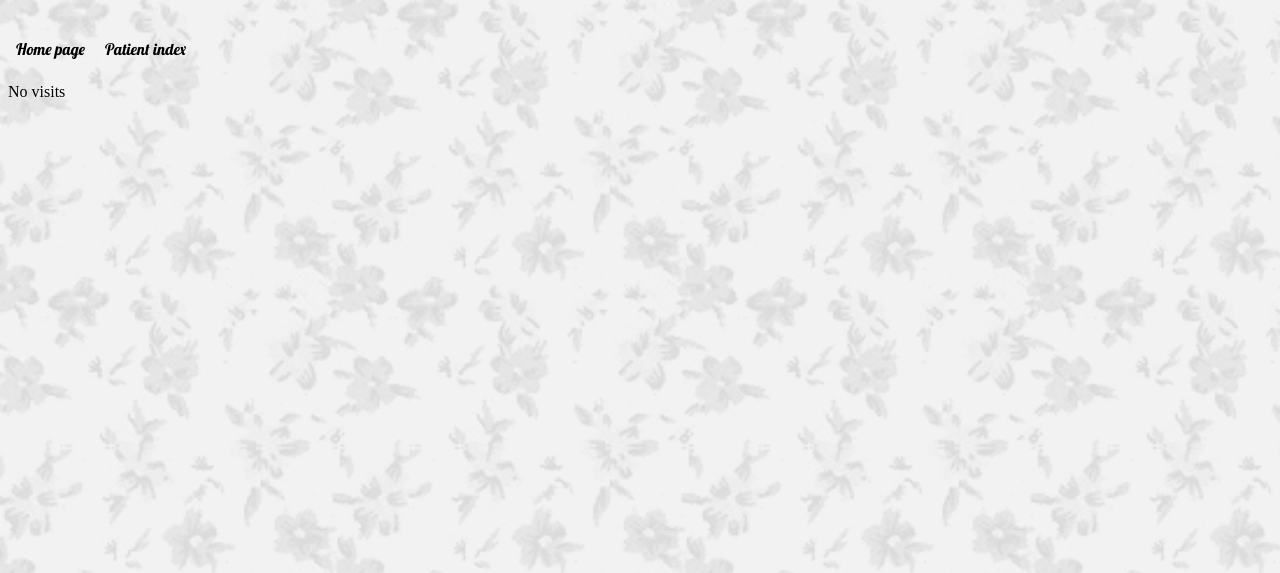
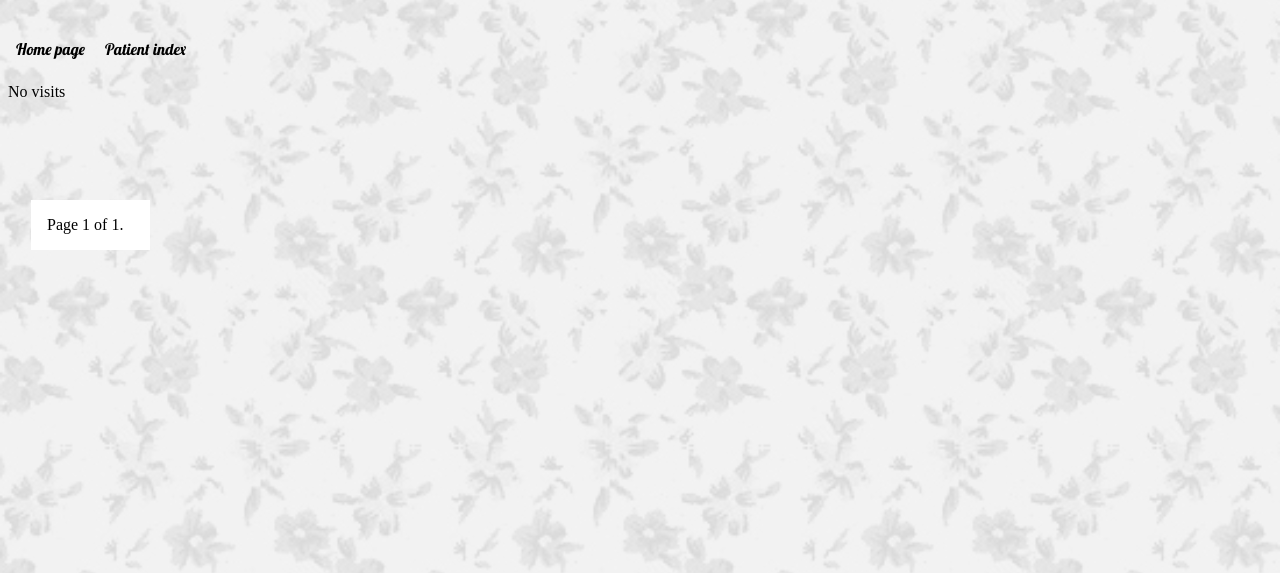
Before and after one commit to fannyhub/MediSmartApp, a Django app: page /MediSmartApp/visit_index/ in a window 1280 px wide. Shown: the part 135-708 px from the top of the page. Run offline with Django 3.2, Linux system fonts and the light colour scheme; data that the repository does not hold is empty.

Commit message:
paginator done

```diff
--- a/MediSmartApp/static/MediSmartApp/style.css
+++ b/MediSmartApp/static/MediSmartApp/style.css
@@ -42,18 +42,24 @@ a.home {
 }
 
 
-table {
+table.index {
     margin-top: 5em;
     margin-left: 5em;
 
 }
 
-table, td {
+table.index, td.index, tr.index {
     border-style: solid;
     border-width: 1px;
     border-color: #777777;
     border-collapse: collapse;
     padding: 1em;
+}
+
+.pagination {
+    border: none;
+    border-collapse: collapse;
+    border-width: 0;
 }
 
 span {
--- a/MediSmartApp/templates/MediSmartApp/patient_index.html
+++ b/MediSmartApp/templates/MediSmartApp/patient_index.html
@@ -18,9 +18,9 @@ Patient index
 <button id="search_btn" class="button">Search a patient</button>
 <table id="selected_patients"></table>
 {%if patients %}
-<table id="all_patients_table">
+<table class="index" id="all_patients_table">
 {% for patient in patients %}
-<tr><td>{{patient.last_name}} {{patient.first_name}}</td> <td><a class="button" href="/MediSmartApp/patient_details/{{patient.id}}/">Details</a></td></tr>
+<tr class="index"><td class="index">{{patient.last_name}} {{patient.first_name}}</td> <td class="index"><a class="button" href="/MediSmartApp/patient_details/{{patient.id}}/">Details</a></td></tr>
 {% endfor %}
 </table>
 {% else %}
--- a/MediSmartApp/templates/MediSmartApp/visit_index.html
+++ b/MediSmartApp/templates/MediSmartApp/visit_index.html
@@ -9,15 +9,38 @@ Visit index
 <a class="button" href="/MediSmartApp/">Home page</a>
 <a class="button" href="/MediSmartApp/patient_index">Patient index</a>
 {%if visits %}
-<table>
+<table class="index">
 {% for v in visits %}
-<tr><td>{{v.visit_date}}</td><td>{{v.patient}}</td> <td><a class="button" href="/MediSmartApp/visit_details/{{v.id}}/">Visit details</a></td></tr>
+<tr class="index"><td class="index">{{v.visit_date}}</td><td class="index">{{v.patient}}</td> <td class="index"><a class="button" href="/MediSmartApp/visit_details/{{v.id}}/">Visit details</a></td></tr>
 {% endfor %}
 </table>
 {% else %}
 <p>No visits</p>
 {%endif %}
 
+<div class="pagination">
+    <table class="step-links">
+        <tr>
+            <td class="pagination">
+        {% if visits.has_previous %}
+            <a class="button" href="?page={{ visits.previous_page_number }}">previous</a>
+        {% endif %}
+            </td>
+            <td>
+        <span class="current">
+            Page {{ visits.number }} of {{ visits.paginator.num_pages }}.
+        </span>
+            </td>
+
+        {% if visits.has_next %}
+            <td>
+            <a class="button" href="?page={{ visits.next_page_number }}">next</a>
+        {% endif %}
+            </td>
+        </tr>
+    </table>
+</div>
+
 
 
 {% endblock %}
--- a/MediSmartApp/views.py
+++ b/MediSmartApp/views.py
@@ -4,6 +4,7 @@ import datetime
 from django.http import HttpResponse
 from django.template import RequestContext, loader
 from django.shortcuts import render, redirect
+from django.core.paginator import Paginator, EmptyPage, PageNotAnInteger
 from .forms import PatientForm, VisitForm
 from .models import Patient, Visit
 
@@ -22,6 +23,14 @@ def patient_index(request):
 
 def visit_index(request):
     visits = Visit.objects.all().order_by('visit_date')
+    paginator = Paginator(visits, 5)
+    page = request.GET.get('page')
+    try:
+        visits = paginator.page(page)
+    except PageNotAnInteger:
+        visits = paginator.page(1)
+    except EmptyPage:
+        visits = paginator.page(paginator.num_pages)
     template = loader.get_template('MediSmartApp/visit_index.html')
     context = RequestContext(request, {
         'visits': visits,
```
Also changed, not shown: MediSmartApp/templates/MediSmartApp/patient_details.html (+6 -6 lines).
